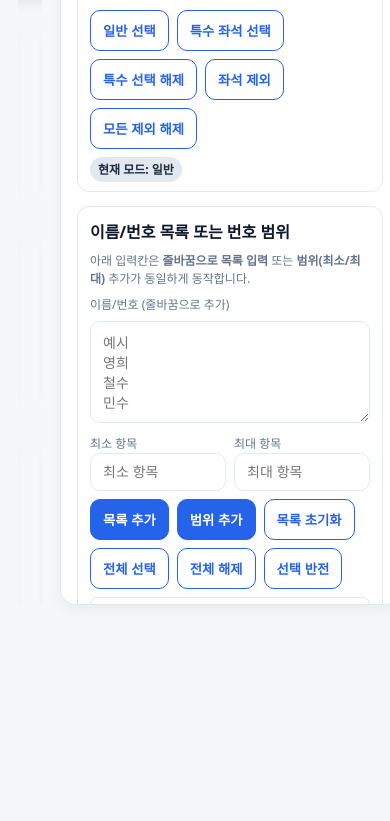
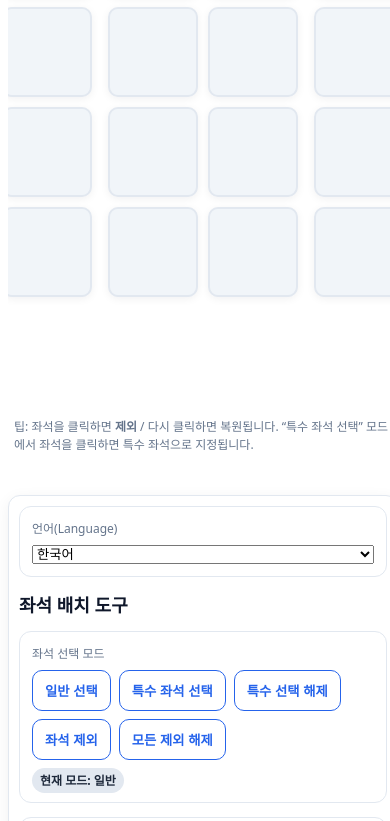
Before and after one commit to MinedFox/-, a plain HTML site: page index.html in a window 390 px wide. Shown: the part 221-1042 px from the top of the page. Before the commit the page ends 844 px from the top, so only its background shows below. Drawn offline with Linux system fonts and the light colour scheme.

Commit message:
Add files via upload

```diff
--- a/index.html
+++ b/index.html
@@ -5,7 +5,7 @@
     <title>교실 좌석 배치</title>
     <style>
       :root {
-        --bg: #f6f7fb;
+        --bg: #ffffff;
         --card: #ffffff;
         --text: #0f172a;
         --muted: #64748b;
@@ -70,7 +70,7 @@
       .battalion {
         display: grid;
         grid-template-columns: repeat(2, 180px); /* 2열 */
-        grid-template-rows: repeat(5, 180px); /* 5행 */
+        grid-template-rows: repeat(4, 180px); /* 4행 */
         gap: 28px;
       }
       .seat {
@@ -214,6 +214,135 @@
         border-radius: 999px;
         font-weight: 700;
       }
+
+      /* 반응형 모바일 및 태블릿 대응 */
+      @media (max-width: 1200px) {
+        .app {
+          grid-template-columns: 1fr;
+          grid-template-rows: auto auto;
+          height: auto;
+          padding: 8px;
+        }
+        .sidebar {
+          width: 100%;
+          max-width: 100vw;
+          margin-top: 18px;
+          border-radius: 12px;
+          padding: 10px;
+        }
+        .stage {
+          padding: 6px;
+          width: 100vw;
+          max-width: 100vw;
+          overflow-x: auto; /* 가로 스크롤 허용 */
+          box-sizing: border-box;
+        }
+        .armies {
+          gap: 16px;
+          padding: 4px;
+          width: max-content; /* 내부 크기만큼 늘어남 */
+          min-width: 320px;
+          overflow-x: auto; /* 가로 스크롤 허용 */
+          box-sizing: border-box;
+          margin-left: 0;
+        }
+        .battalion {
+          grid-template-columns: repeat(2, 90px);
+          grid-template-rows: repeat(5, 90px);
+          gap: 10px;
+        }
+        .seat {
+          font-size: 18px;
+          min-height: 48px;
+          border-radius: 10px;
+          padding: 0;
+        }
+      }
+
+      @media (max-width: 800px) {
+        .app {
+          grid-template-columns: 1fr;
+          grid-template-rows: auto auto;
+          height: auto;
+          padding: 8px;
+        }
+        .sidebar {
+          width: 100%;
+          max-width: 100vw;
+          margin-top: 18px;
+          border-radius: 12px;
+          padding: 10px;
+        }
+        .stage {
+          padding: 6px;
+          width: 100vw;
+          max-width: 100vw;
+          overflow-x: auto; /* 가로 스크롤 허용 */
+          box-sizing: border-box;
+        }
+        .armies {
+          gap: 16px;
+          padding: 4px;
+          width: max-content; /* 내부 크기만큼 늘어남 */
+          min-width: 320px;
+          overflow-x: auto; /* 가로 스크롤 허용 */
+          box-sizing: border-box;
+          margin-left: 0; /* 왼쪽 여백 제거 */
+        }
+        .battalion {
+          grid-template-columns: repeat(2, 90px);
+          grid-template-rows: repeat(5, 90px);
+          gap: 10px;
+        }
+        .seat {
+          font-size: 18px;
+          min-height: 48px;
+          border-radius: 10px;
+          padding: 0;
+        }
+      }
+
+      /* ===== Dark Mode (어두운 배경 모드) ===== */
+      @media (prefers-color-scheme: dark) {
+        :root {
+          --bg: #0f172a;
+          --card: #1e293b;
+          --text: #e2e8f0;
+          --muted: #94a3b8;
+          --accent: #3b82f6;
+          --accent-2: #38bdf8;
+          --danger: #f87171;
+          --border: #334155;
+          --seat: #1e293b;
+          --seat-hover: #334155;
+          --seat-special: #fbbf24;
+          --seat-special-border: #f59e0b;
+          --seat-excluded: #475569;
+        }
+        .board {
+          background: #1e293b;
+          color: #fff;
+        }
+        .sidebar {
+          background: #111827;
+          border-color: #334155;
+        }
+        .section {
+          background: #1e293b;
+          border-color: #334155;
+        }
+        .btn {
+          background: #3b82f6;
+          border-color: #2563eb;
+        }
+        .btn:hover {
+          background: #2563eb;
+        }
+        .badge {
+          background: #334155;
+          color: #e2e8f0;
+        }
+      }
     </style>
   </head>
   <body>
@@ -240,7 +369,6 @@
         </div>
 
         <h2 class="title">좌석 배치 도구</h2>
-        <p class="muted">2열 × 4행 × 3군단 / 군단 간 간격 적용</p>
 
         <!-- 모드 전환 -->
         <div class="section">
@@ -467,8 +595,7 @@
           run: "Random Assign",
           reset_seats: "Clear Seat Contents",
           section_title: "Seat Arrangement Tool",
-          section_desc:
-            "2 columns × 4 rows × 3 battalions / battalion gap applied",
+          section_desc: "2 columns × 4 rows × 3 groups / group gap applied",
           pool_strong: "Name/Number List or Number Range",
           pool_muted:
             "Enter <b>list by line break</b> or <b>range (min/max)</b> below. Both work the same.",
@@ -480,7 +607,7 @@
       };
 
       /* =========================
-       좌석 생성 (2×4) × 3군단
+       자리 생성 (2×4) × 3군단
     ==========================*/
       function buildSeats() {
         armiesEl.innerHTML = "";
@@ -562,7 +689,7 @@
             const specialSeatsCount = seats.filter(
               (s) => s.special && !s.excluded
             ).length;
-            // 이름이 포함된 숫자 항목 추출 (예: "김지호 3" → 3)
+            // 이름이 포함된 숫자 항목 추출 (예: "홀길동 3" → 3)
             const namedNumbers = Array.from(targetItems)
               .map((v) => {
                 const parts = v.trim().split(" ");
@@ -752,7 +879,7 @@
         const pool = Array.from(poolSelected); // 일반 전체 후보(선택된 항목)
         const spPoolAll = Array.from(spSelected); // 특수 전체 후보(선택된 항목)
 
-        // 이름이 포함된 숫자 추출 (예: "김지호 3" → 3)
+        // 이름이 포함된 숫자 추출 (예: "홍길동 3" → 3)
         const namedNumbers = spPoolAll
           .map((v) => {
             const parts = v.trim().split(" ");
@@ -857,8 +984,10 @@
         poolUI.text.placeholder = t.pool_placeholder;
         poolSection.querySelectorAll("label")[1].textContent = t.pool_min;
         poolSection.querySelectorAll("label")[2].textContent = t.pool_max;
-        document.getElementById("pool-min").placeholder = t.pool_min;
-        document.getElementById("pool-max").placeholder = t.pool_max;
+        document.getElementById("pool-min").placeholder =
+          lang === "ko" ? "예: 1" : "Ex: 1";
+        document.getElementById("pool-max").placeholder =
+          lang === "ko" ? "예: 23" : "Ex: 23";
         poolUI.addText.textContent = t.pool_add_text;
         poolUI.addRange.textContent = t.pool_add_range;
         poolUI.clear.textContent = t.pool_clear;
@@ -874,8 +1003,10 @@
         spUI.text.placeholder = t.sp_placeholder;
         spSection.querySelectorAll("label")[1].textContent = t.sp_min;
         spSection.querySelectorAll("label")[2].textContent = t.sp_max;
-        document.getElementById("sp-min").placeholder = t.sp_min;
-        document.getElementById("sp-max").placeholder = t.sp_max;
+        document.getElementById("sp-min").placeholder =
+          lang === "ko" ? "예: 1" : "Ex: 1";
+        document.getElementById("sp-max").placeholder =
+          lang === "ko" ? "예: 8" : "Ex: 8";
         spUI.addText.textContent = t.sp_add_text;
         spUI.addRange.textContent = t.sp_add_range;
         spUI.clear.textContent = t.sp_clear;
```
